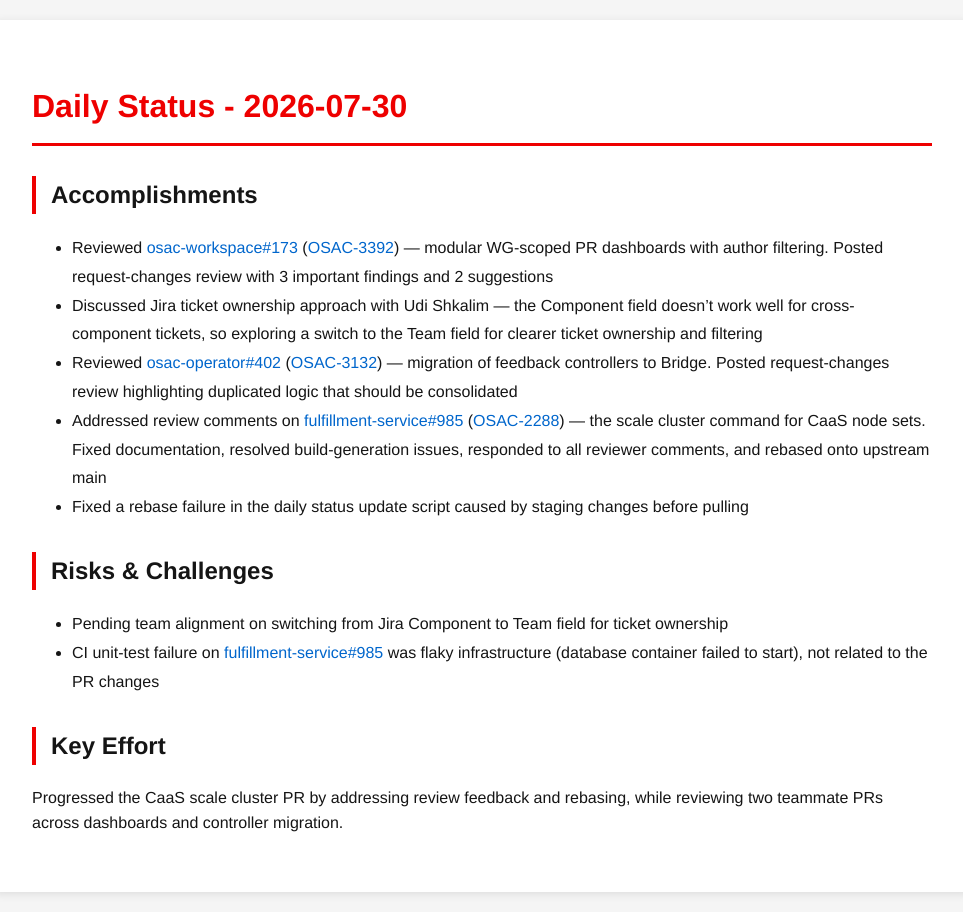
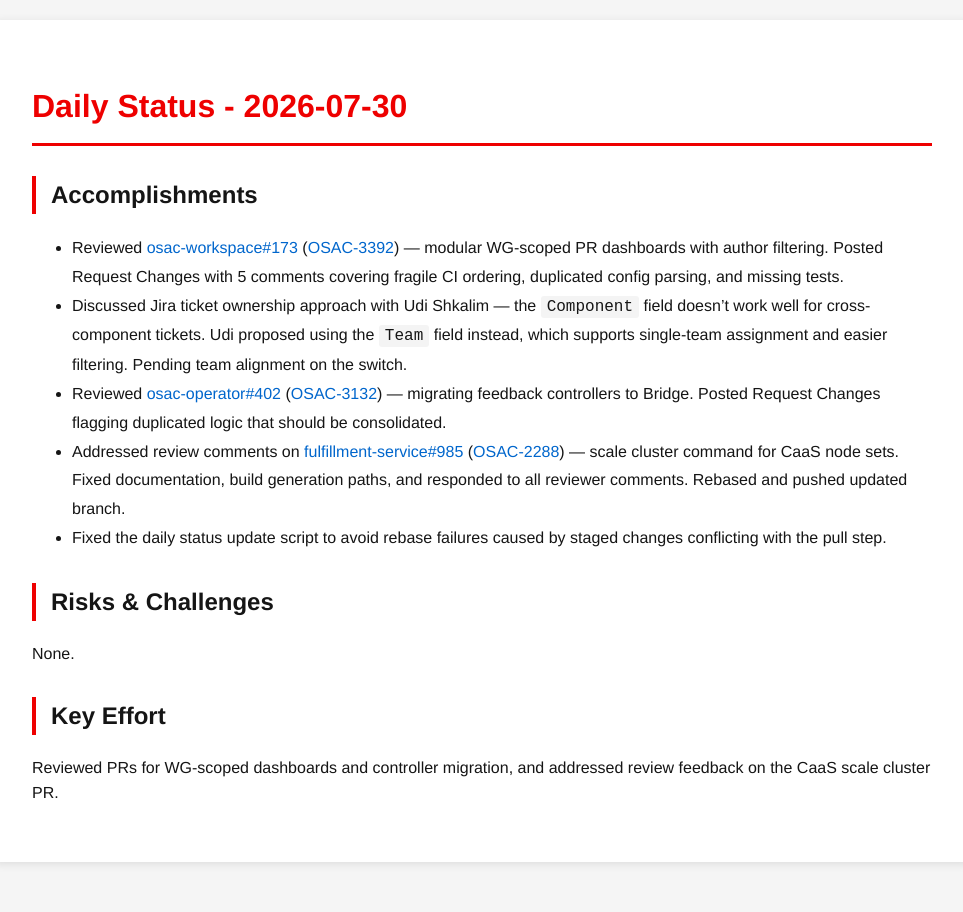
Before and after one commit to tzvatot/daily-status, a Jekyll site: the page built from 2026-07-30.md, in a window 1280 px wide. Shown: the whole page, without its empty margins (158-1121 px from the left). Built offline with Jekyll 4.4.1, drawn with Linux system fonts in a browser that asks for light colours.

Commit message:
Daily status update - 2026-07-30

```diff
--- a/2026-07-30.md
+++ b/2026-07-30.md
@@ -7,15 +7,14 @@
 # Daily Status - 2026-07-30
 
 ## Accomplishments
-- Reviewed [osac-workspace#173](https://github.com/osac-project/osac-workspace/pull/173) ([OSAC-3392](https://redhat.atlassian.net/browse/OSAC-3392)) — modular WG-scoped PR dashboards with author filtering. Posted request-changes review with 3 important findings and 2 suggestions
-- Discussed Jira ticket ownership approach with Udi Shkalim — the Component field doesn't work well for cross-component tickets, so exploring a switch to the Team field for clearer ticket ownership and filtering
-- Reviewed [osac-operator#402](https://github.com/osac-project/osac-operator/pull/402) ([OSAC-3132](https://redhat.atlassian.net/browse/OSAC-3132)) — migration of feedback controllers to Bridge. Posted request-changes review highlighting duplicated logic that should be consolidated
-- Addressed review comments on [fulfillment-service#985](https://github.com/osac-project/fulfillment-service/pull/985) ([OSAC-2288](https://redhat.atlassian.net/browse/OSAC-2288)) — the scale cluster command for CaaS node sets. Fixed documentation, resolved build-generation issues, responded to all reviewer comments, and rebased onto upstream main
-- Fixed a rebase failure in the daily status update script caused by staging changes before pulling
+- Reviewed [osac-workspace#173](https://github.com/osac-project/osac-workspace/pull/173) ([OSAC-3392](https://redhat.atlassian.net/browse/OSAC-3392)) — modular WG-scoped PR dashboards with author filtering. Posted Request Changes with 5 comments covering fragile CI ordering, duplicated config parsing, and missing tests.
+- Discussed Jira ticket ownership approach with Udi Shkalim — the `Component` field doesn't work well for cross-component tickets. Udi proposed using the `Team` field instead, which supports single-team assignment and easier filtering. Pending team alignment on the switch.
+- Reviewed [osac-operator#402](https://github.com/osac-project/osac-operator/pull/402) ([OSAC-3132](https://redhat.atlassian.net/browse/OSAC-3132)) — migrating feedback controllers to Bridge. Posted Request Changes flagging duplicated logic that should be consolidated.
+- Addressed review comments on [fulfillment-service#985](https://github.com/osac-project/fulfillment-service/pull/985) ([OSAC-2288](https://redhat.atlassian.net/browse/OSAC-2288)) — scale cluster command for CaaS node sets. Fixed documentation, build generation paths, and responded to all reviewer comments. Rebased and pushed updated branch.
+- Fixed the daily status update script to avoid rebase failures caused by staged changes conflicting with the pull step.
 
 ## Risks & Challenges
-- Pending team alignment on switching from Jira Component to Team field for ticket ownership
-- CI unit-test failure on [fulfillment-service#985](https://github.com/osac-project/fulfillment-service/pull/985) was flaky infrastructure (database container failed to start), not related to the PR changes
+None.
 
 ## Key Effort
-Progressed the CaaS scale cluster PR by addressing review feedback and rebasing, while reviewing two teammate PRs across dashboards and controller migration.
+Reviewed PRs for WG-scoped dashboards and controller migration, and addressed review feedback on the CaaS scale cluster PR.
```
